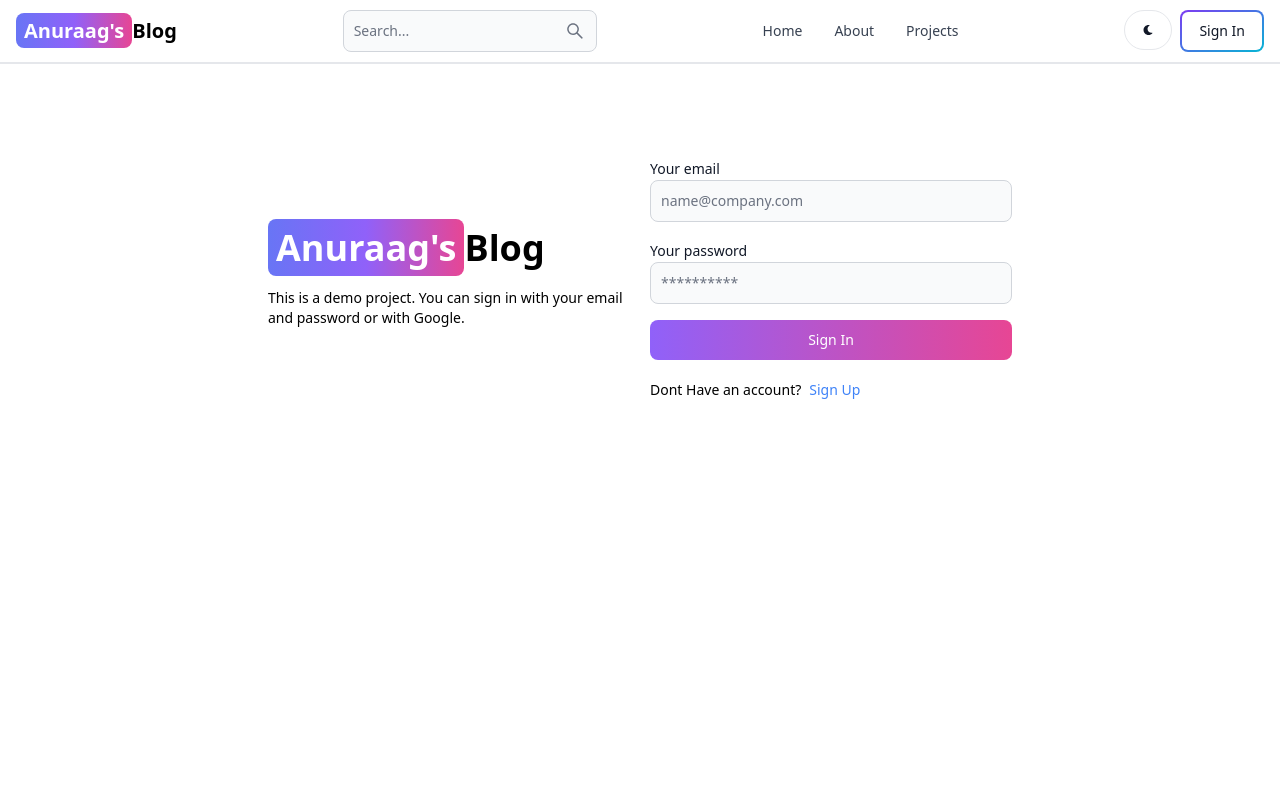
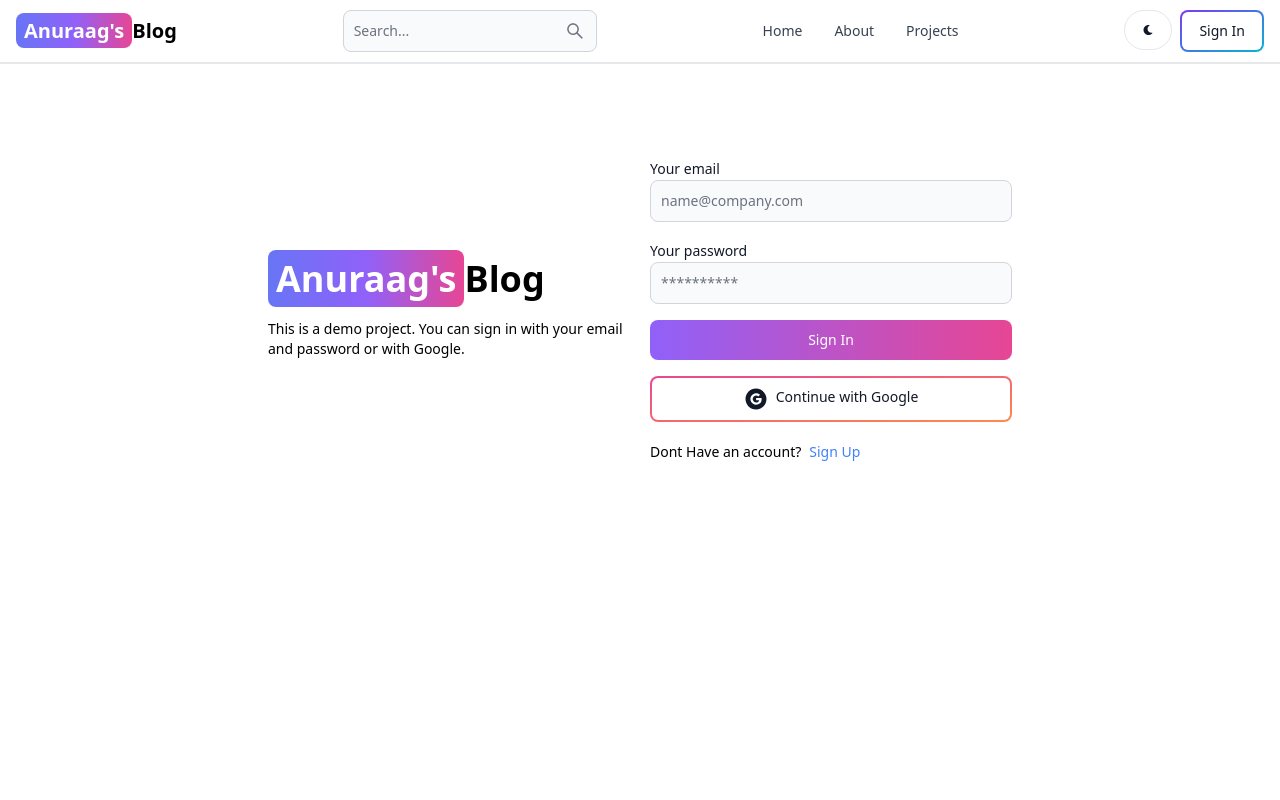
Before and after one commit to Anuraag-Nalam/Mern_Blog, a React (Vite) app in the folder client/: page /sign-in in a window 1280 px wide. Shown: the top 800 px of the page. Built offline with nearby package versions, Linux system fonts and the light colour scheme; no server answers.

Commit message:
Added OAuth Functionality

```diff
--- a/client/package.json
+++ b/client/package.json
@@ -11,6 +11,7 @@
   },
   "dependencies": {
     "@reduxjs/toolkit": "^2.4.0",
+    "firebase": "^11.0.2",
     "flowbite": "^2.5.2",
     "flowbite-react": "^0.10.2",
     "react": "^18.3.1",
--- /dev/null
+++ b/client/src/components/OAuth.jsx
@@ -0,0 +1,28 @@
+import { Button } from 'flowbite-react'
+import React from 'react'
+import { AiFillGoogleCircle } from 'react-icons/ai'
+import { GoogleAuthProvider, signInWithPopup, getAuth } from 'firebase/auth'
+import { app } from '../firebase'
+
+const OAuth = () => {
+  const auth = getAuth(app)
+  const handleGoogleClick = async () => {
+    const provider = new GoogleAuthProvider()
+    provider.setCustomParameters({ prompt: 'select_account' })
+    try {
+      const resultFromGoogle = await signInWithPopup(auth, provider)
+      console.log(resultFromGoogle)
+    }
+    catch (e) {
+
+    }
+  }
+  return (
+    <Button type='button' gradientDuoTone='pinkToOrange' outline onClick={handleGoogleClick}>
+      <AiFillGoogleCircle className='w-6 h-6 mr-2' />
+      Continue with Google
+    </Button>
+  )
+}
+
+export default OAuth
--- /dev/null
+++ b/client/src/firebase.js
@@ -0,0 +1,17 @@
+// Import the functions you need from the SDKs you need
+import { initializeApp } from "firebase/app";
+// TODO: Add SDKs for Firebase products that you want to use
+// https://firebase.google.com/docs/web/setup#available-libraries
+
+// Your web app's Firebase configuration
+const firebaseConfig = {
+    apiKey: import.meta.env.VITE_FIREBASE_API_KEY,
+    authDomain: "mern-blog-c1d52.firebaseapp.com",
+    projectId: "mern-blog-c1d52",
+    storageBucket: "mern-blog-c1d52.firebasestorage.app",
+    messagingSenderId: "629628292354",
+    appId: "1:629628292354:web:a1de2c1698c37a2be6c61b"
+};
+
+// Initialize Firebase
+export const app = initializeApp(firebaseConfig);
--- a/client/src/pages/SignIn.jsx
+++ b/client/src/pages/SignIn.jsx
@@ -7,7 +7,7 @@ import {
     signInSuccess,
     signInFailure,
 } from '../redux/user/userSlice';
-// import OAuth from '../components/OAuth';
+import OAuth from '../components/OAuth';
 
 export default function SignIn() {
     const [formData, setFormData] = useState({});
@@ -94,7 +94,7 @@ export default function SignIn() {
                                 'Sign In'
                             )}
                         </Button>
-                        {/* <OAuth /> */}
+                        <OAuth />
                     </form>
                     <div className='flex gap-2 text-sm mt-5'>
                         <span>Dont Have an account?</span>
--- a/client/src/pages/SignUp.jsx
+++ b/client/src/pages/SignUp.jsx
@@ -1,6 +1,7 @@
 import { Alert, Button, Label, Spinner, TextInput } from 'flowbite-react';
 import { useState } from 'react';
 import { Link, useNavigate } from 'react-router-dom';
+import OAuth from '../components/OAuth';
 
 export default function SignUp() {
     const [formData, setFormData] = useState({})
@@ -109,6 +110,7 @@ export default function SignUp() {
                                 ) : 'Sign Up'
                             }
                         </Button>
+                        <OAuth />
                     </form>
                     <div className='flex gap-2 text-sm mt-5'>
                         <span>Have an account?</span>
```
Also changed, not shown: 1 other file (tests, documents, lock files or other folders).
